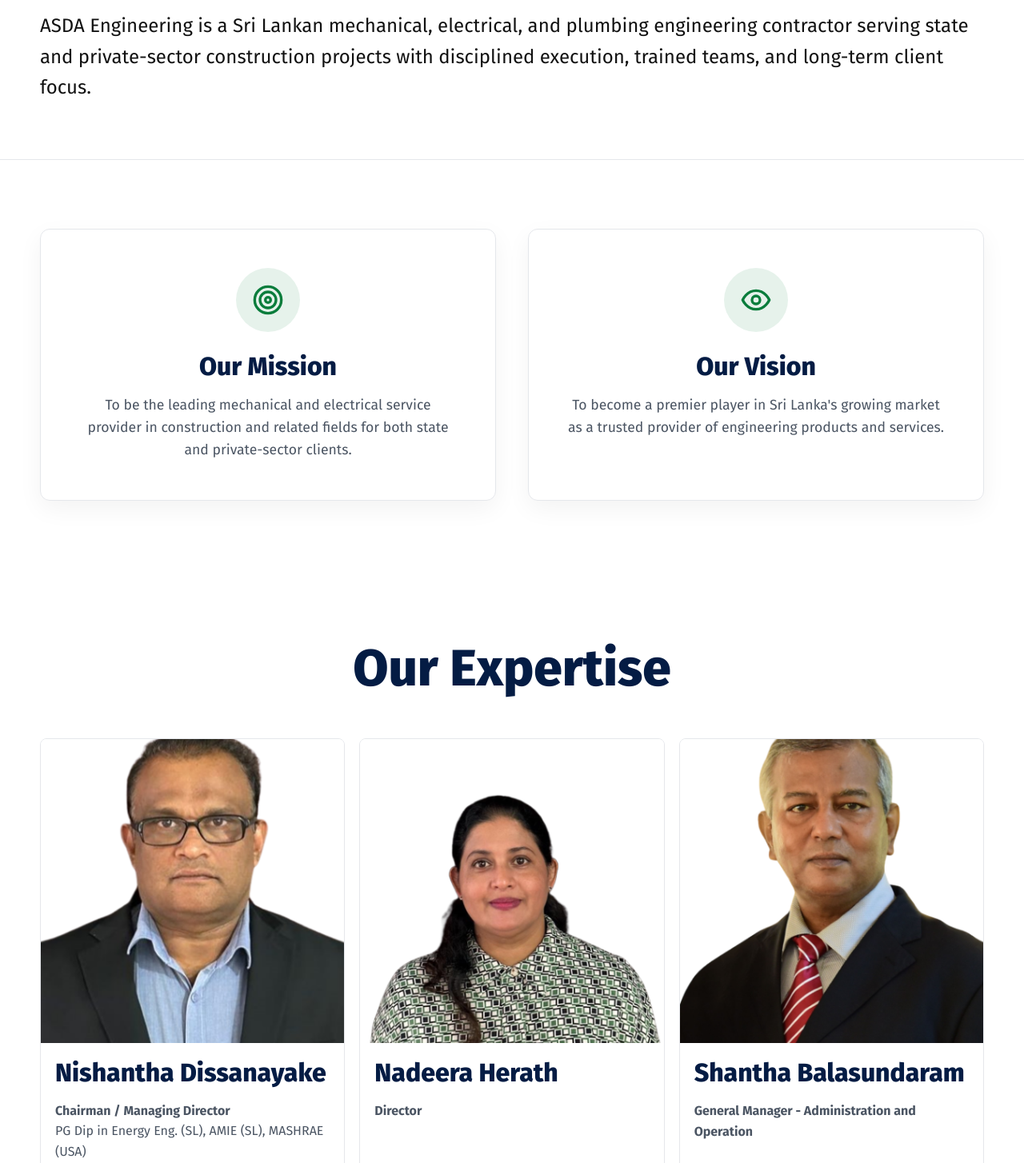
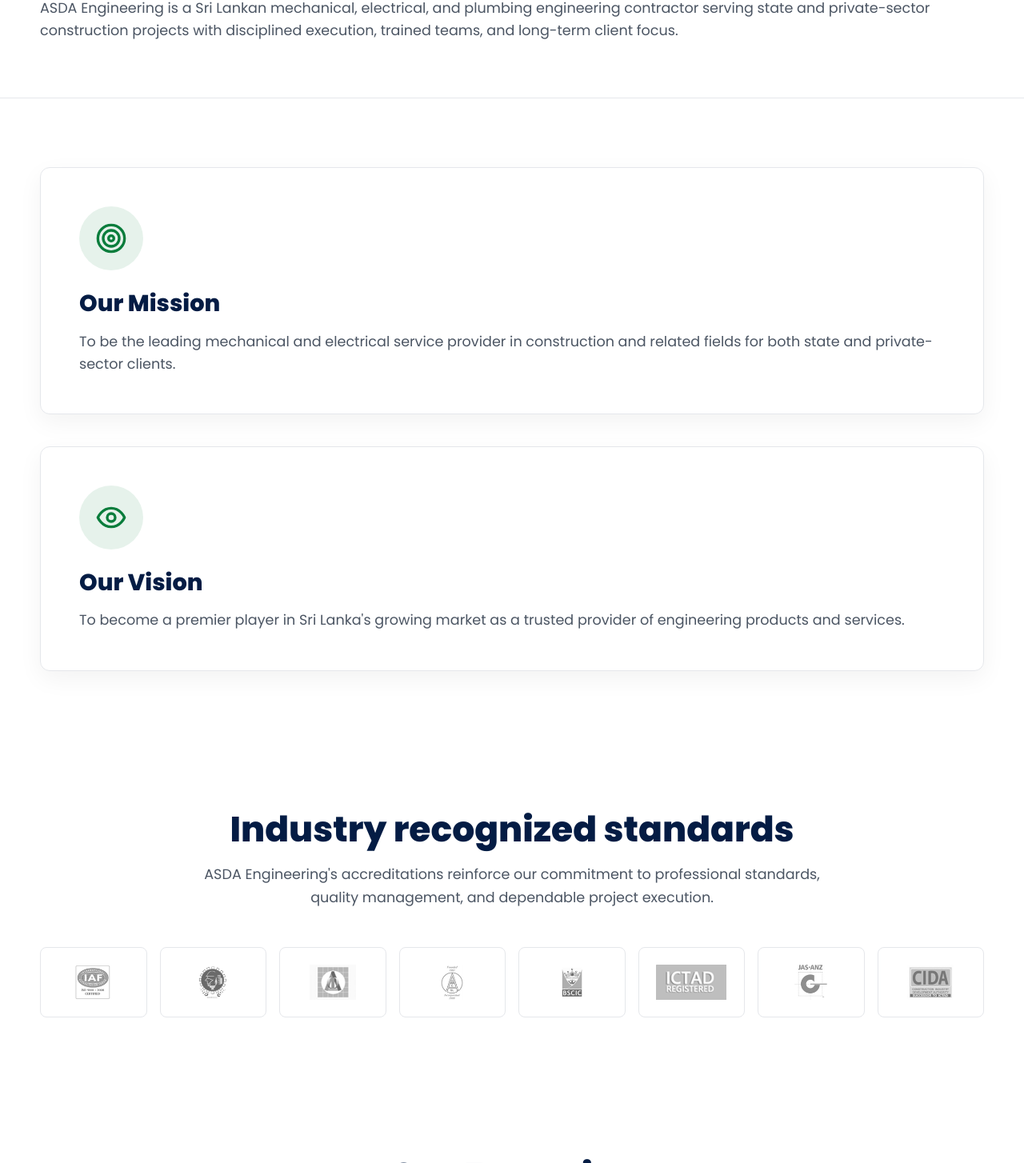
Before and after one commit to hasiya03/asda-engineering, a SvelteKit app: page /about in a window 1280 px wide. Shown: the part 236-1690 px from the top of the page at 80% size. Built offline with nearby package versions, Linux system fonts and the light colour scheme.

Commit message:
UI tweaks: global typography standardization, layout fixes, and VR section update

```diff
--- a/src/app.css
+++ b/src/app.css
@@ -7,12 +7,13 @@
   --soft: #ffffff;
   --white: #ffffff;
   --shadow: 0 18px 50px rgba(17, 17, 17, 0.1);
-  font-family:
-    "Fira Sans", ui-sans-serif, system-ui, -apple-system, BlinkMacSystemFont, "Segoe UI", sans-serif;
+  --font-family:
+    "Poppins", ui-sans-serif, system-ui, -apple-system, BlinkMacSystemFont, "Segoe UI", sans-serif;
 }
 
 * {
   box-sizing: border-box;
+  font-family: var(--font-family);
 }
 
 body {
@@ -31,12 +32,18 @@
   line-height: 1.2;
 }
 
-h1 { font-size: clamp(2.5rem, 5vw, 4rem); }
-h2 { font-size: clamp(2rem, 4vw, 3rem); }
-h3 { font-size: clamp(1.5rem, 2.5vw, 2.25rem); }
-h4 { font-size: clamp(1.25rem, 2vw, 1.75rem); }
-h5 { font-size: clamp(1.1rem, 1.5vw, 1.25rem); }
+h1 { font-size: clamp(2rem, 3.5vw, 2.75rem); }
+h2 { font-size: clamp(1.5rem, 2.5vw, 2rem); }
+h3 { font-size: clamp(1.4rem, 2vw, 1.75rem); }
+h4 { font-size: clamp(1.15rem, 1.5vw, 1.5rem); }
+h5 { font-size: clamp(1.05rem, 1.2vw, 1.25rem); }
 h6 { font-size: 1rem; }
+
+.lead {
+  font-size: 1.1rem;
+  line-height: 1.6;
+  color: var(--muted);
+}
 
 p {
   margin-top: 0;
@@ -476,7 +483,7 @@
 
 .section-header p {
   color: var(--muted);
-  font-size: 1.02rem;
+  font-size: 1.1rem;
 }
 
 /* VR Section */
@@ -615,6 +622,13 @@
   padding: 20px;
 }
 
+.project-card h3,
+.card h3,
+.team-card h3 {
+  font-size: 1.35rem;
+  margin-bottom: 12px;
+}
+
 .project-card p {
   color: var(--muted);
   line-height: 1.5;
@@ -694,7 +708,6 @@
 }
 
 .trusted-heading h2 {
-  max-width: 560px;
   margin-bottom: 0;
 }
 
@@ -751,7 +764,7 @@
 
 .mission-vision-grid {
   display: grid;
-  grid-template-columns: repeat(2, 1fr);
+  grid-template-columns: 1fr;
   gap: 40px;
 }
 
@@ -760,7 +773,7 @@
   border: 1px solid var(--line);
   border-radius: 12px;
   padding: 48px;
-  text-align: center;
+  text-align: left;
   box-shadow: 0 10px 30px rgba(0,0,0,0.05);
   transition: transform 0.3s ease, box-shadow 0.3s ease;
 }
@@ -783,7 +796,7 @@
 }
 
 .mv-card h2 {
-  font-size: 2rem;
+  font-size: clamp(1.4rem, 2.5vw, 1.8rem);
   margin-bottom: 16px;
 }
 
@@ -821,12 +834,15 @@
   border: 1px solid var(--line);
   border-radius: 8px;
   background: var(--white);
+  text-align: center;
 }
 
 .team-card img {
-  width: 100%;
+  width: 70%;
+  margin: 24px auto 0;
+  display: block;
   aspect-ratio: 1 / 1;
-  object-fit: cover;
+  object-fit: contain;
   background: var(--white);
 }
 
@@ -952,15 +968,22 @@
   background: var(--white);
 }
 
+.site-footer h1,
+.site-footer h2,
+.site-footer h3,
+.site-footer h4,
+.site-footer h5,
+.site-footer h6,
+.site-footer p,
+.site-footer a,
+.site-footer span,
+.footer-bottom {
+  color: var(--white);
+}
+
 .site-footer h2 {
   margin-bottom: 16px;
   font-size: 1rem;
-}
-
-.site-footer p,
-.site-footer a,
-.footer-bottom {
-  color: rgba(255, 255, 255, 0.84);
 }
 
 .site-footer a {
@@ -1039,7 +1062,7 @@
     flex-wrap: wrap;
     gap: 12px;
     min-height: 70px;
-    padding: 10px 0;
+    padding: 10px 16px;
   }
 
   .brand {
@@ -1234,9 +1257,18 @@
   }
 
   .modern-stats {
-    flex-direction: column;
-    gap: 24px;
+    flex-direction: row;
+    justify-content: space-evenly;
+    gap: 12px;
     margin-bottom: 32px;
+  }
+
+  .modern-stat strong {
+    font-size: 1.6rem;
+  }
+
+  .modern-stat span {
+    font-size: 0.85rem;
   }
 
   .modern-actions {
@@ -1477,8 +1509,9 @@
 }
 
 @media (max-width: 640px) {
-  .advantages-grid {
-    grid-template-columns: 1fr;
+  .advantages-grid,
+  .points-grid {
+    grid-template-columns: 1fr !important;
   }
 }
 
--- a/src/app.html
+++ b/src/app.html
@@ -10,7 +10,7 @@
     />
     <link rel="preconnect" href="https://fonts.googleapis.com">
     <link rel="preconnect" href="https://fonts.gstatic.com" crossorigin>
-    <link href="https://fonts.googleapis.com/css2?family=Fira+Sans:ital,wght@0,100;0,200;0,300;0,400;0,500;0,600;0,700;0,800;0,900;1,100;1,200;1,300;1,400;1,500;1,600;1,700;1,800;1,900&display=swap" rel="stylesheet">
+    <link href="https://fonts.googleapis.com/css2?family=Poppins:ital,wght@0,100;0,200;0,300;0,400;0,500;0,600;0,700;0,800;0,900;1,100;1,200;1,300;1,400;1,500;1,600;1,700;1,800;1,900&display=swap" rel="stylesheet">
     <script>document.documentElement.classList.add('js');</script>
     %sveltekit.head%
   </head>
--- a/src/routes/+layout.svelte
+++ b/src/routes/+layout.svelte
@@ -102,16 +102,18 @@
 
     <div>
       <h2>Company</h2>
+      <a href="/">Home</a>
       <a href="/about">About us</a>
       <a href="/services">Services</a>
       <a href="/projects">Projects</a>
+      <a href="/contact">Contact</a>
     </div>
 
     <div>
       <h2>Contact</h2>
       <p>649, Suboothi Mawatha, Battaramulla, Sri Lanka</p>
-      <a href="tel:+94112871891">+94-11-2871891</a>
-      <a href="tel:+94112074200">+94-11-2074200</a>
+      <a href="tel:+94112871891">+94 11 2871891</a>
+      <a href="tel:+94112074200">+94 11 2074200</a>
       <a href="mailto:asdaengineeringac@gmail.com">asdaengineeringac@gmail.com</a>
     </div>
   </div>
@@ -121,7 +123,7 @@
   </div>
 </footer>
 
-{#if showBackToTop}
+{#if showBackToTop && !isNavOpen}
   <button class="back-to-top" on:click={scrollToTop} aria-label="Back to top">
     <svg width="24" height="24" viewBox="0 0 24 24" fill="none" stroke="currentColor" stroke-width="2.5" stroke-linecap="round" stroke-linejoin="round">
       <path d="M18 15l-6-6-6 6"/>
@@ -147,9 +149,13 @@
     align-items: center;
     justify-content: center;
     transition: background 0.2s, transform 0.2s;
+    -webkit-tap-highlight-color: transparent;
+    outline: none;
+  }
+  .back-to-top:hover, .back-to-top:active, .back-to-top:focus {
+    background: var(--brand);
   }
   .back-to-top:hover {
-    background: var(--brand-dark);
     transform: translateY(-3px);
   }
   @media (max-width: 640px) {
--- a/src/routes/about/+page.svelte
+++ b/src/routes/about/+page.svelte
@@ -59,8 +59,8 @@
   <div class="section" style="grid-template-columns: 1fr;">
     <div>
 
-      <h1 style="font-size: clamp(2.5rem, 5vw, 4rem); line-height: 1.1; margin-bottom: 1rem;">Trusted MEP engineering since 2002.</h1>
-      <p class="lead" style="font-size: clamp(1.15rem, 2vw, 1.5rem); line-height: 1.6;">
+      <h1>Trusted MEP engineering since 2002.</h1>
+      <p class="lead">
         ASDA Engineering is a Sri Lankan mechanical, electrical, and plumbing
         engineering contractor serving state and private-sector construction
         projects with disciplined execution, trained teams, and long-term client
@@ -141,6 +141,25 @@
 
 <section class="section">
   <div class="section-header center">
+    <div>
+
+      <h1>Industry recognized standards</h1>
+    </div>
+    <p class="lead">
+      ASDA Engineering's accreditations reinforce our commitment to professional
+      standards, quality management, and dependable project execution.
+    </p>
+  </div>
+  <div class="logo-strip accreditation-strip">
+    {#each accreditations as accreditation}
+      <div class="logo-tile accreditation-tile">
+        <img src={accreditation} alt="ASDA Engineering accreditation logo" />
+      </div>
+    {/each}
+  </div>
+</section>
+<section class="section">
+  <div class="section-header center">
     <h1>Our Expertise</h1>
     <!-- <p>
       ASDA Engineering is led by a multidisciplinary management team supporting
@@ -163,22 +182,3 @@
     {/each}
   </div>
 </section>
-<section class="section">
-  <div class="section-header center">
-    <div>
-
-      <h1>Recognized credentials that support trusted engineering delivery.</h1>
-    </div>
-    <p style="font-size: clamp(1.15rem, 2vw, 1.5rem); line-height: 1.6;">
-      ASDA Engineering's accreditations reinforce our commitment to professional
-      standards, quality management, and dependable project execution.
-    </p>
-  </div>
-  <div class="logo-strip accreditation-strip">
-    {#each accreditations as accreditation}
-      <div class="logo-tile accreditation-tile">
-        <img src={accreditation} alt="ASDA Engineering accreditation logo" />
-      </div>
-    {/each}
-  </div>
-</section>
--- a/src/routes/services/+page.svelte
+++ b/src/routes/services/+page.svelte
@@ -37,8 +37,8 @@
   <div class="section" style="grid-template-columns: 1fr;">
     <div>
 
-      <h1 style="font-size: clamp(2.5rem, 5vw, 4rem); line-height: 1.1; margin-bottom: 1rem;">MEP services from design to commissioning.</h1>
-      <p class="lead" style="font-size: clamp(1.15rem, 2vw, 1.5rem); line-height: 1.6;">
+      <h1>MEP services from design to commissioning.</h1>
+      <p class="lead">
         ASDA Engineering supports complete MEP delivery for commercial, healthcare,
         hospitality, government, institutional, and industrial environments.
       </p>
```
Also changed, not shown: src/routes/+page.svelte (+4 -15 lines), src/routes/contact/+page.svelte (+4 -4 lines), src/routes/projects/+page.svelte (+5 -8 lines), Assets/project location image/moh.jpg (added), static/assets/project location image/moh.jpg (added).
